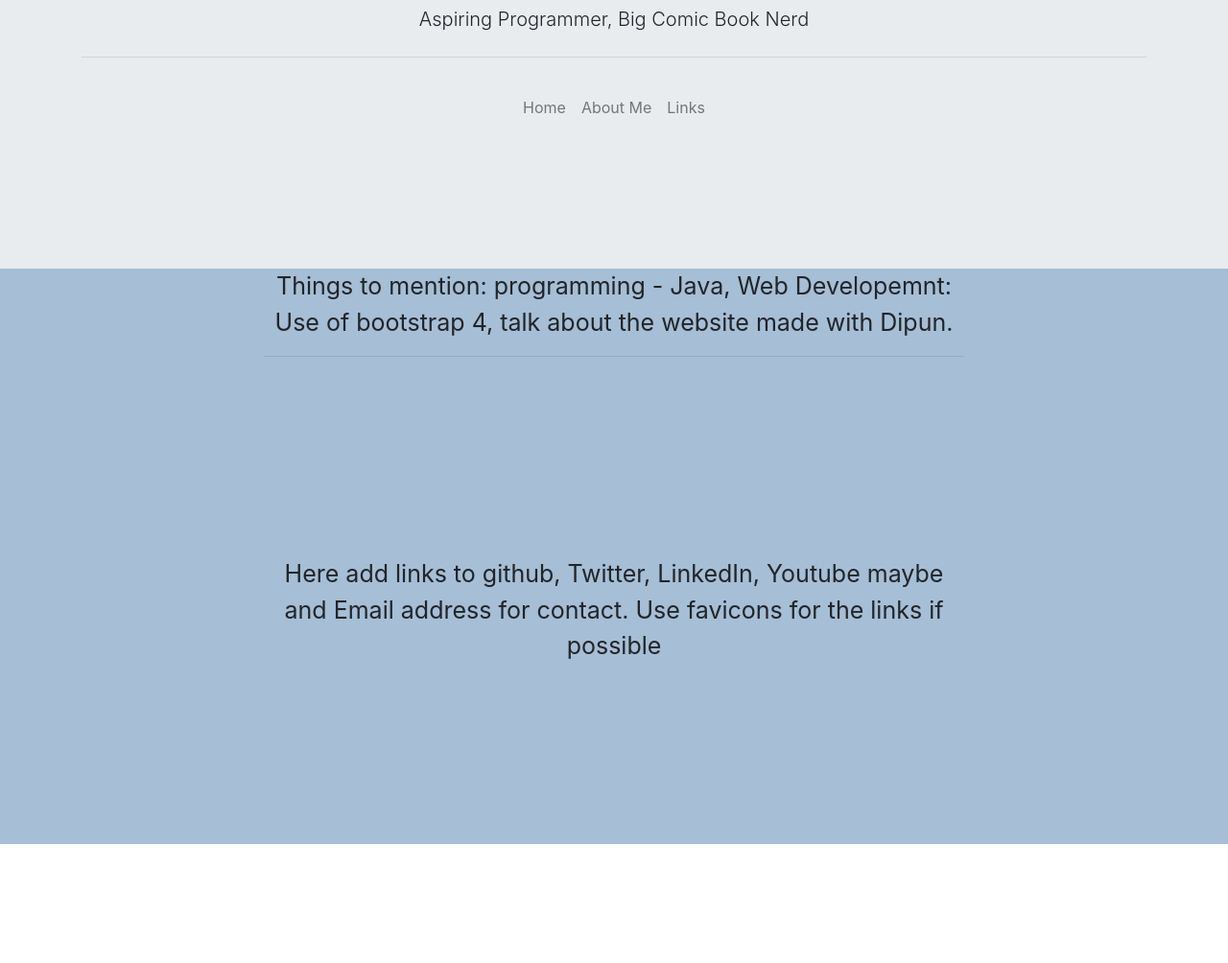
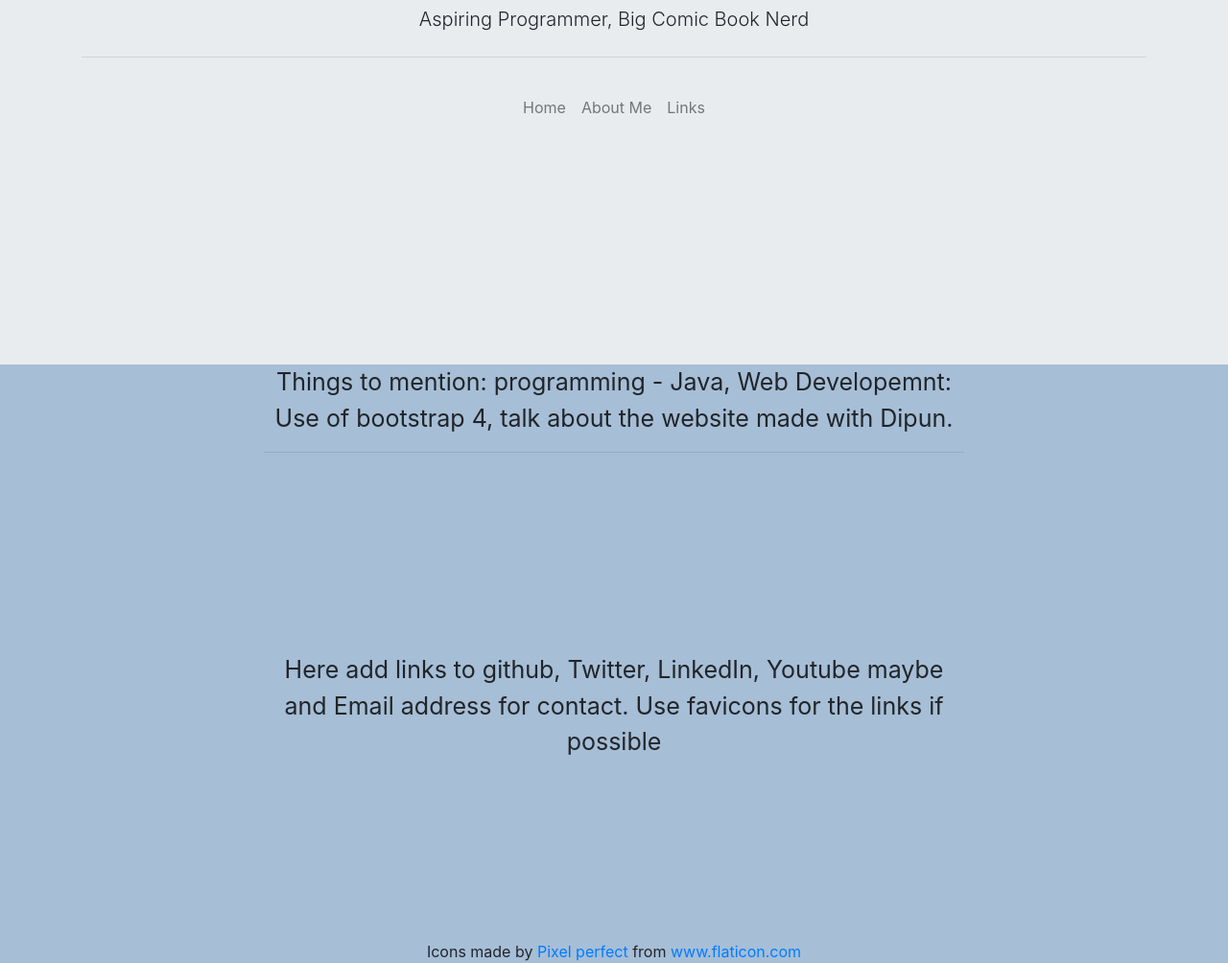
Before and after one commit to MistrySundeep/mistrysundeep.github.io, a plain HTML site: page index.html in a window 1280 px wide. Shown: the part 320-1324 px from the top of the page at 96% size. Before the commit the page ends 1200 px from the top, so only its background shows below. Drawn offline with nearby package versions, Linux system fonts and the light colour scheme.

Commit message:
Footer
Footer with credit for icons added, icons to be added soon

```diff
--- a/css/style.css
+++ b/css/style.css
@@ -21,8 +21,7 @@ body{
 #jumbo{
   margin: 0;
   padding-bottom: 2rem;
-  padding-top: 2rem;
-  min-height: 600px;
+  min-height: 700px;
   width: 100%;
   text-align: center;
   padding-top: 250px;
@@ -37,6 +36,8 @@ body{
   text-align: center;
 }
 
-.footer{
-  background-color: #e9ecef;
+#bottom{
+  text-align: center;
+  background-color: #a6bed6;
+
 }
--- a/index.html
+++ b/index.html
@@ -69,12 +69,27 @@
         </div>
       </div>
 
+      <div id="bottom">
+        <div class="container">
+          <div class="row">
+            <div class="col-3">
+            </div>
+
+            <div class="col-6">
+              <div>Icons made by <a href="https://www.flaticon.com/authors/pixel-perfect" title="Pixel perfect">Pixel perfect</a> from <a href="https://www.flaticon.com/"  title="Flaticon">www.flaticon.com</a></div>
+            </div>
+
+            <div class="col-3">
+            </div>
+          </div>
+        </div>
+      </div>
+
     </div>
 
     <script src="https://code.jquery.com/jquery-3.2.1.slim.min.js" integrity="sha384-KJ3o2DKtIkvYIK3UENzmM7KCkRr/rE9/Qpg6aAZGJwFDMVNA/GpGFF93hXpG5KkN" crossorigin="anonymous"></script>
     <script src="https://cdnjs.cloudflare.com/ajax/libs/popper.js/1.12.9/umd/popper.min.js" integrity="sha384-ApNbgh9B+Y1QKtv3Rn7W3mgPxhU9K/ScQsAP7hUibX39j7fakFPskvXusvfa0b4Q" crossorigin="anonymous"></script>
     <script src="https://maxcdn.bootstrapcdn.com/bootstrap/4.0.0/js/bootstrap.min.js" integrity="sha384-JZR6Spejh4U02d8jOt6vLEHfe/JQGiRRSQQxSfFWpi1MquVdAyjUar5+76PVCmYl" crossorigin="anonymous"></script>
-    <!--<div class="footer">Icons made by <a href="https://www.flaticon.com/authors/pixel-perfect" title="Pixel perfect">Pixel perfect</a> from <a href="https://www.flaticon.com/"  title="Flaticon">www.flaticon.com</a></div> -->
   </body>
 
 
```
